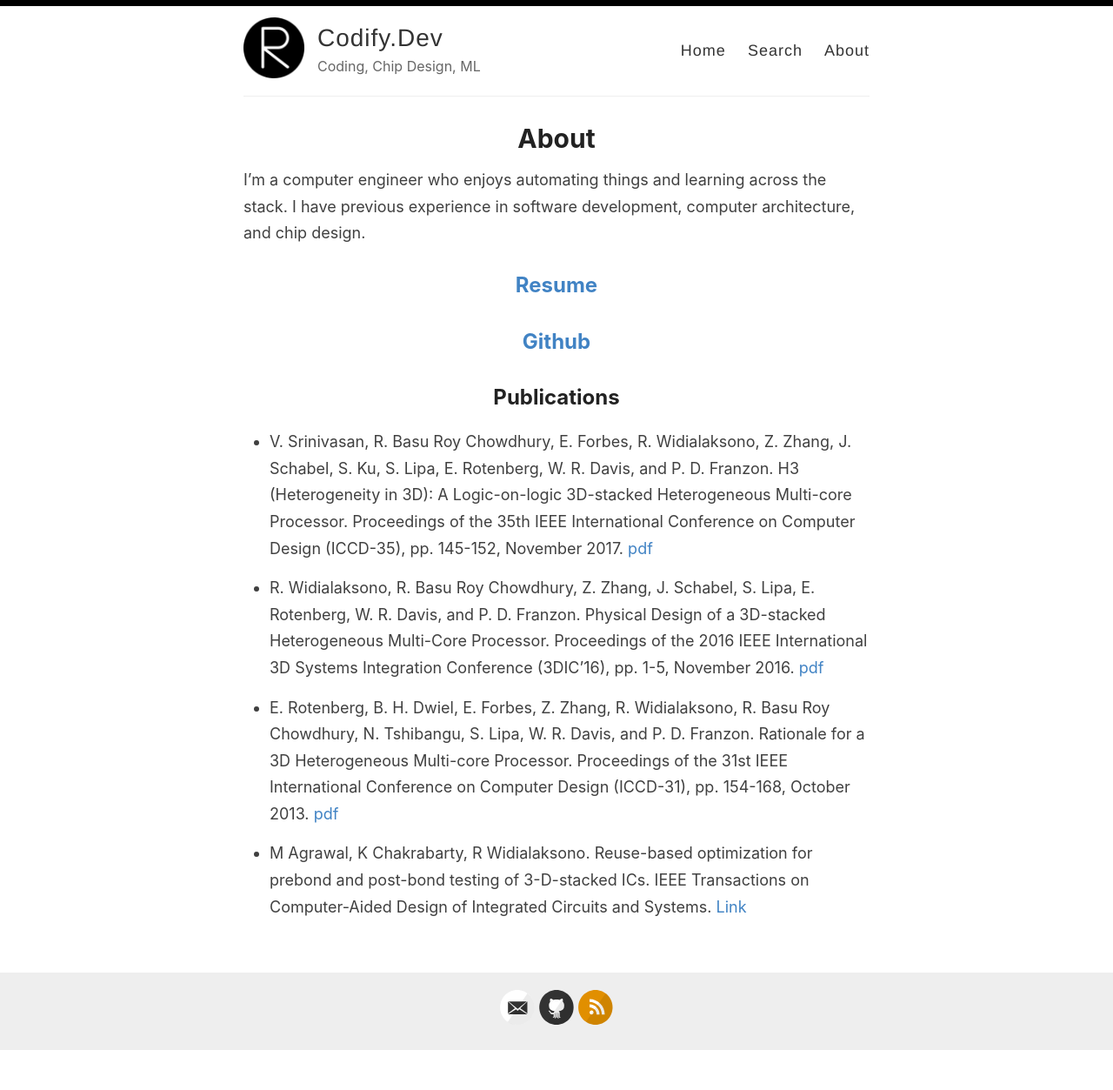
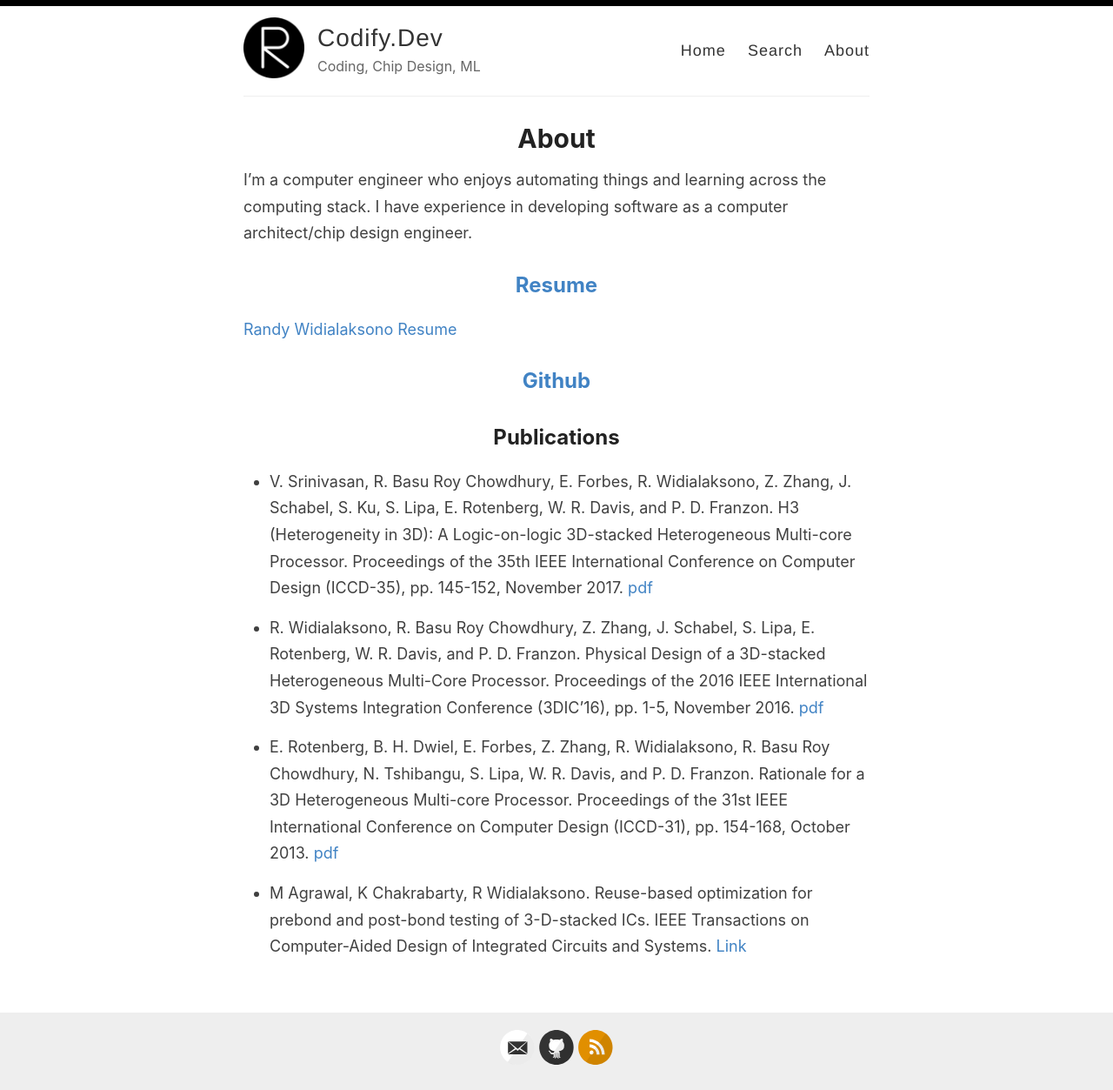
Before and after one commit to codifydev/codifydev.github.io, a Jekyll site: the page built from _pages/about.md, in a window 1280 px wide. Shown: the whole page at 87% size. Built offline with Jekyll 4.4.1, drawn with Linux system fonts in a browser that asks for light colours; before the commit the page ends 1208 px from its top, so only the background shows below that.

Commit message:
update resume may20e

```diff
--- a/_pages/about.md
+++ b/_pages/about.md
@@ -4,10 +4,11 @@ title: About
 permalink: /about/
 ---
 
-I'm a computer engineer who enjoys automating things and learning across the stack.
-I have previous experience in software development, computer architecture, and chip design.
+I'm a computer engineer who enjoys automating things and learning across the computing stack.
+I have experience in developing software as a computer architect/chip design engineer.
 
 ## [Resume](https://codify.dev/resume)
+[Randy Widialaksono Resume](https://codify.dev/resume)
 
 ## [Github](https://github.com/randyhw)
 
```
Also changed, not shown: 1 other file.
